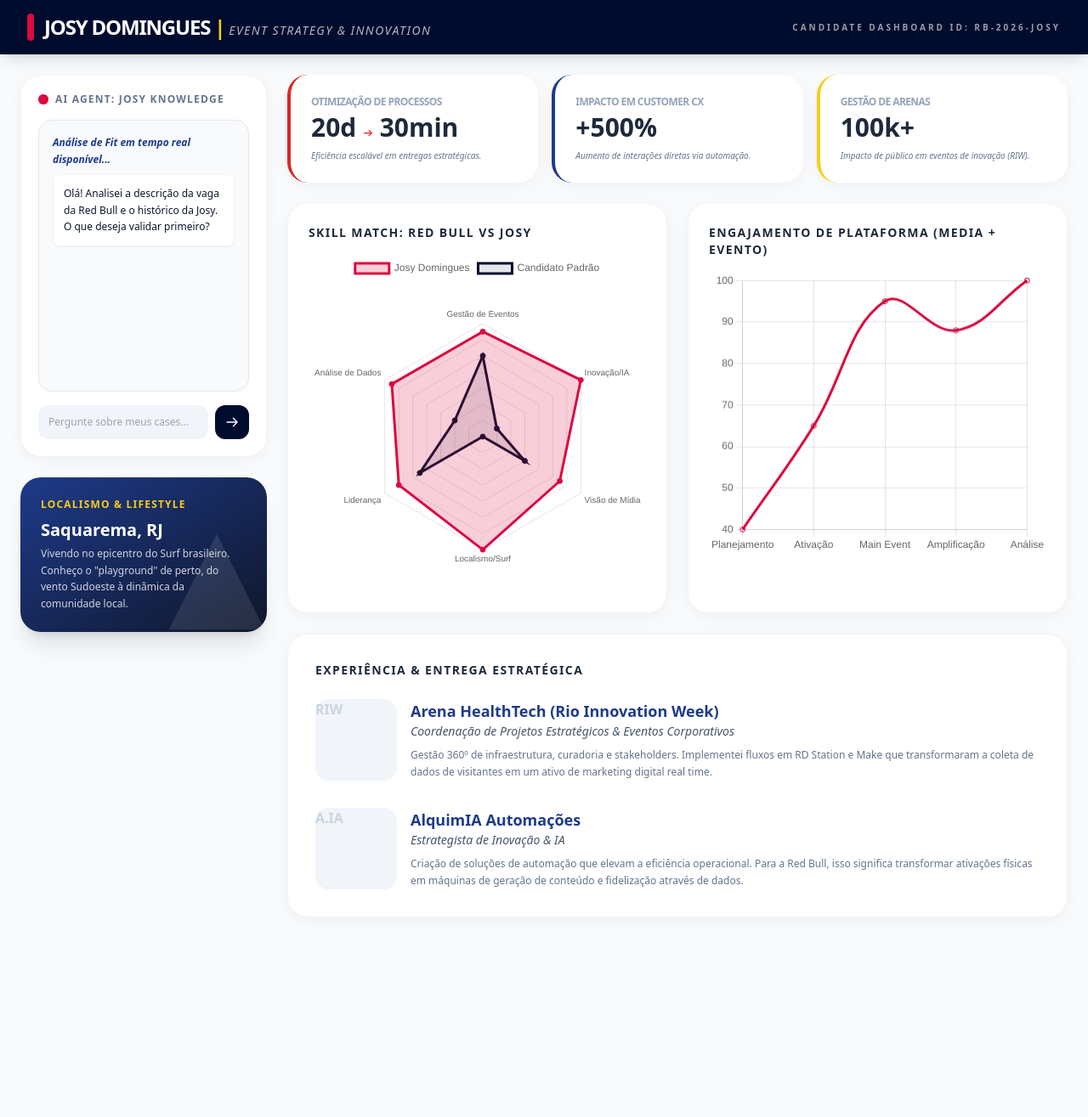
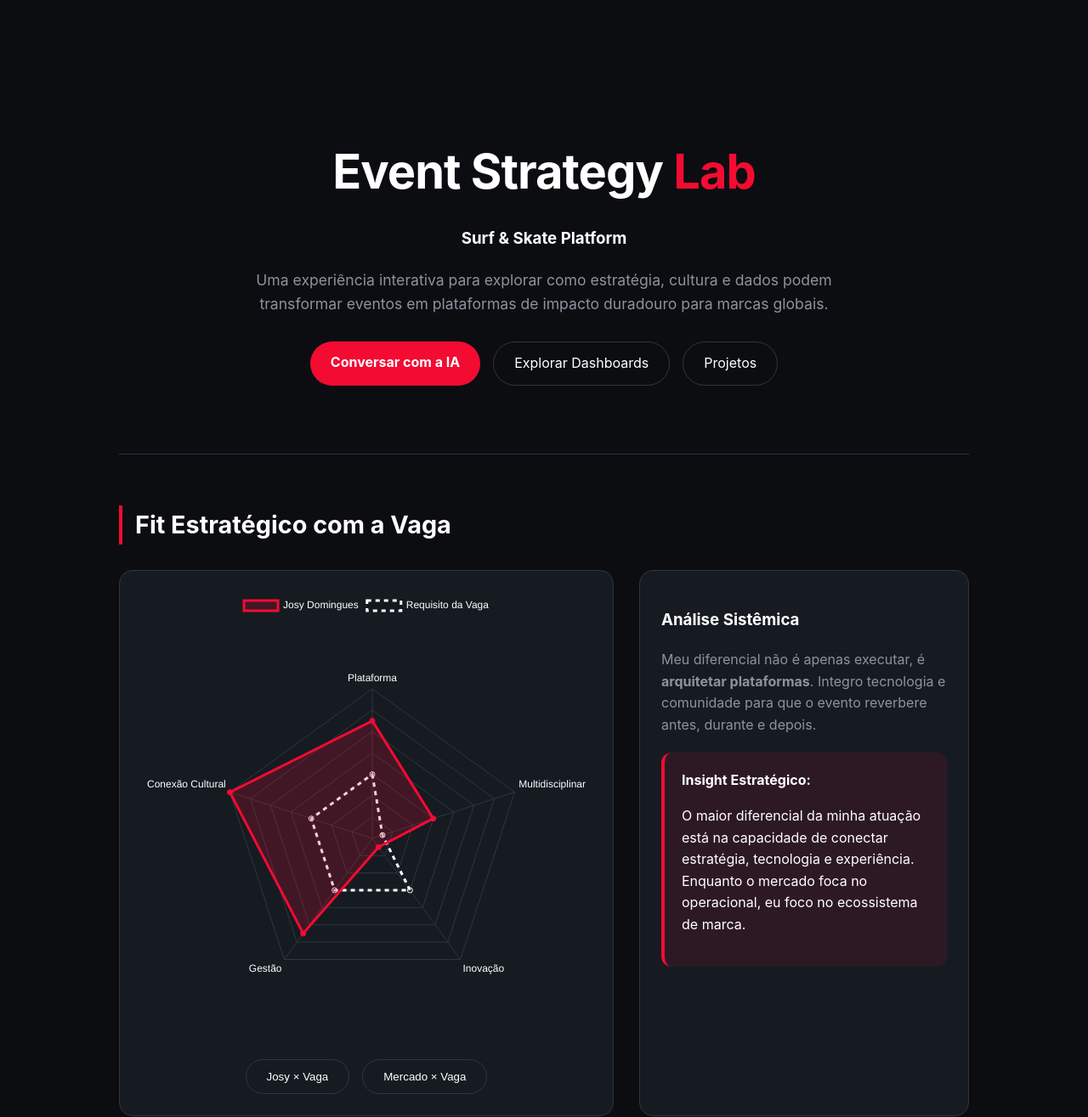
Before and after one commit to Josyfran/josydomingues-cvredbull, a plain HTML site: page index.html in a window 1280 px wide. Shown: the top 1315 px of the page at 85% size. Before the commit the page ends 1104 px from the top, so only its background shows below. Drawn offline with nearby package versions, Linux system fonts and the light colour scheme.

Commit message:
index.html

```diff
--- a/index.html
+++ b/index.html
@@ -3,182 +3,219 @@
 <head>
     <meta charset="UTF-8">
     <meta name="viewport" content="width=device-width, initial-scale=1.0">
-    <title>Dashboard Estratégico | Josy Domingues</title>
-    <script src="https://cdn.tailwindcss.com"></script>
+    <title>Josy Domingues | Event Strategy Lab</title>
     <script src="https://cdn.jsdelivr.net/npm/chart.js"></script>
+    <link rel="stylesheet" href="https://cdnjs.cloudflare.com/ajax/libs/font-awesome/6.0.0/css/all.min.css">
     <style>
-        .redbull-blue { background-color: #000c2d; }
-        .redbull-red { background-color: #db0a40; }
-        .redbull-yellow { background-color: #ffcc00; }
-        .bg-dashboard { background-color: #f8fafc; }
-        .card-shadow { box-shadow: 0 4px 20px -2px rgba(0, 12, 45, 0.05); }
+        :root {
+            --bg-color: #0b0d11;
+            --card-bg: #161b22;
+            --accent-color: #f30b32; /* Red Bull Energy Red */
+            --text-main: #ffffff;
+            --text-dim: #8b949e;
+            --border: #30363d;
+        }
+
+        body {
+            background-color: var(--bg-color);
+            color: var(--text-main);
+            font-family: 'Inter', -apple-system, sans-serif;
+            margin: 0;
+            line-height: 1.6;
+        }
+
+        .container { max-width: 1000px; margin: 0 auto; padding: 40px 20px; }
+
+        /* 1. HERO SECTION */
+        .hero { text-align: center; padding: 80px 0; border-bottom: 1px solid var(--border); }
+        .hero h1 { font-size: 3.5rem; margin-bottom: 10px; letter-spacing: -1px; }
+        .hero span { color: var(--accent-color); }
+        .hero p { color: var(--text-dim); max-width: 700px; margin: 20px auto; font-size: 1.1rem; }
+
+        .nav-buttons { display: flex; justify-content: center; gap: 15px; margin-top: 30px; }
+        .btn {
+            padding: 12px 24px; border-radius: 30px; border: 1px solid var(--border);
+            background: transparent; color: white; cursor: pointer; transition: 0.3s; text-decoration: none;
+        }
+        .btn-primary { background: var(--accent-color); border: none; font-weight: bold; }
+        .btn:hover { transform: translateY(-3px); box-shadow: 0 5px 15px rgba(243, 11, 50, 0.2); }
+
+        /* 2. DASHBOARD SECTION */
+        .section-title { margin: 60px 0 30px; font-size: 1.8rem; border-left: 4px solid var(--accent-color); padding-left: 15px; }
+
+        .dashboard-grid { display: grid; grid-template-columns: 1.5fr 1fr; gap: 30px; margin-bottom: 40px; }
+        .card { background: var(--card-bg); border-radius: 16px; padding: 25px; border: 1px solid var(--border); }
+
+        .insight-box {
+            background: rgba(243, 11, 50, 0.1); border-radius: 12px; padding: 20px;
+            margin-top: 20px; border-left: 4px solid var(--accent-color);
+        }
+
+        /* 3. PROJETOS */
+        .projects-grid { display: grid; grid-template-columns: repeat(2, 1fr); gap: 20px; }
+        .project-card h3 { color: var(--accent-color); margin-top: 0; }
+
+        /* 4. FOOTER */
+        .footer { text-align: center; padding: 100px 0; }
+        .social-links { margin-top: 20px; display: flex; justify-content: center; gap: 20px; }
+
+        @media (max-width: 768px) {
+            .dashboard-grid, .projects-grid { grid-template-columns: 1fr; }
+            .hero h1 { font-size: 2.2rem; }
+        }
     </style>
 </head>
-<body class="bg-dashboard text-slate-900 font-sans">
+<body>
 
-    <nav class="redbull-blue p-4 text-white flex justify-between items-center sticky top-0 z-50 shadow-lg px-8">
-        <div class="flex items-center gap-3">
-            <div class="w-2 h-8 redbull-red rounded-full"></div>
-            <span class="font-bold tracking-tighter text-2xl uppercase">Josy Domingues <span class="text-yellow-400">|</span> <span class="text-sm font-light tracking-widest opacity-70 italic">Event Strategy & Innovation</span></span>
+<div class="container">
+    <header class="hero">
+        <h1>Event Strategy <span>Lab</span></h1>
+        <h3>Surf & Skate Platform</h3>
+        <p>Uma experiência interativa para explorar como estratégia, cultura e dados podem transformar eventos em plataformas de impacto duradouro para marcas globais.</p>
+
+        <div class="nav-buttons">
+            <a href="https://wa.me/5521973840942" class="btn btn-primary">Conversar com a IA</a>
+            <a href="#dashboards" class="btn">Explorar Dashboards</a>
+            <a href="#projetos" class="btn">Projetos</a>
         </div>
-        <div class="hidden md:block text-[10px] uppercase tracking-[0.3em] font-bold opacity-60">Candidate Dashboard ID: RB-2026-JOSY</div>
-    </nav>
+    </header>
 
-    <main class="max-w-7xl mx-auto p-6 grid grid-cols-1 lg:grid-cols-4 gap-6">
-
-        <div class="lg:col-span-1 space-y-6">
-            <div class="bg-white p-5 rounded-3xl card-shadow border border-gray-100">
-                <div class="flex items-center gap-2 mb-4">
-                    <span class="relative flex h-3 w-3">
-                      <span class="animate-ping absolute inline-flex h-full w-full rounded-full bg-red-400 opacity-75"></span>
-                      <span class="relative inline-flex rounded-full h-3 w-3 redbull-red"></span>
-                    </span>
-                    <h2 class="text-xs font-bold text-slate-500 uppercase tracking-widest">AI Agent: Josy Knowledge</h2>
-                </div>
-
-                <div id="chat-container" class="h-80 overflow-y-auto mb-4 bg-slate-50 rounded-2xl p-4 text-xs leading-relaxed border border-inner">
-                    <p class="text-blue-900 font-semibold mb-2 italic">Análise de Fit em tempo real disponível...</p>
-                    <div id="chat-box" class="space-y-3">
-                        <div class="bg-white p-3 rounded-lg shadow-sm border border-gray-100">Olá! Analisei a descrição da vaga da Red Bull e o histórico da Josy. O que deseja validar primeiro?</div>
+    <section id="dashboards">
+        <h2 class="section-title">Fit Estratégico com a Vaga</h2>
+        <div class="dashboard-grid">
+            <div class="card">
+                <canvas id="fitChart"></canvas>
+                <div class="nav-buttons" style="margin-top: 20px;">
+                    <button class="btn" onclick="updateChart('josy')">Josy × Vaga</button>
+                    <button class="btn" onclick="updateChart('mercado')">Mercado × Vaga</button>
                 </div>
             </div>
-                <div class="flex gap-2">
-                    <input id="user-input" type="text" placeholder="Pergunte sobre meus cases..." class="w-full bg-slate-100 border-none p-3 rounded-xl text-xs focus:ring-2 focus:ring-red-600 outline-none">
-                    <button onclick="sendMessage()" class="redbull-blue text-white p-3 rounded-xl hover:redbull-red transition-colors">
-                        <svg xmlns="http://www.w3.org/2000/svg" class="h-4 w-4" fill="none" viewBox="0 0 24 24" stroke="currentColor"><path stroke-linecap="round" stroke-linejoin="round" stroke-width="2" d="M14 5l7 7m0 0l-7 7m7-7H3" /></svg>
-                    </button>
-                </div>
-            </div>
-
-            <div class="bg-gradient-to-br from-blue-900 to-slate-900 p-6 rounded-3xl text-white shadow-xl relative overflow-hidden">
-                <div class="absolute -right-4 -bottom-4 opacity-10">
-                    <svg width="150" height="150" viewBox="0 0 24 24" fill="white"><path d="M21 21H3L12 3l9 18z"/></svg>
-                </div>
-                <h3 class="text-xs font-bold text-yellow-400 uppercase tracking-widest mb-2">Localismo & Lifestyle</h3>
-                <p class="text-xl font-bold mb-1">Saquarema, RJ</p>
-                <p class="text-xs opacity-80 leading-relaxed">Vivendo no epicentro do Surf brasileiro. Conheço o "playground" de perto, do vento Sudoeste à dinâmica da comunidade local.</p>
-            </div>
-        </div>
-
-        <div class="lg:col-span-3 space-y-6">
-
-            <div class="grid grid-cols-1 md:grid-cols-3 gap-4">
-                <div class="bg-white p-6 rounded-3xl card-shadow border-l-4 border-red-600">
-                    <p class="text-xs font-bold text-slate-400 uppercase mb-1 tracking-tighter">Otimização de Processos</p>
-                    <h4 class="text-3xl font-black text-slate-800">20d <span class="text-sm text-red-500 font-normal">➔</span> 30min</h4>
-                    <p class="text-[10px] text-slate-500 mt-2 italic">Eficiência escalável em entregas estratégicas.</p>
-                </div>
-                <div class="bg-white p-6 rounded-3xl card-shadow border-l-4 border-blue-900">
-                    <p class="text-xs font-bold text-slate-400 uppercase mb-1 tracking-tighter">Impacto em Customer CX</p>
-                    <h4 class="text-3xl font-black text-slate-800">+500%</h4>
-                    <p class="text-[10px] text-slate-500 mt-2 italic">Aumento de interações diretas via automação.</p>
-                </div>
-                <div class="bg-white p-6 rounded-3xl card-shadow border-l-4 border-yellow-400">
-                    <p class="text-xs font-bold text-slate-400 uppercase mb-1 tracking-tighter">Gestão de Arenas</p>
-                    <h4 class="text-3xl font-black text-slate-800">100k+</h4>
-                    <p class="text-[10px] text-slate-500 mt-2 italic">Impacto de público em eventos de inovação (RIW).</p>
-                </div>
-            </div>
-
-            <div class="grid grid-cols-1 md:grid-cols-2 gap-6">
-                <div class="bg-white p-6 rounded-3xl card-shadow border border-gray-100">
-                    <h3 class="text-sm font-bold text-slate-800 uppercase mb-4 tracking-widest">Skill Match: Red Bull vs Josy</h3>
-                    <canvas id="radarChart" height="250"></canvas>
-                </div>
-                <div class="bg-white p-6 rounded-3xl card-shadow border border-gray-100">
-                    <h3 class="text-sm font-bold text-slate-800 uppercase mb-4 tracking-widest">Engajamento de Plataforma (Media + Evento)</h3>
-                    <canvas id="kpiChart" height="250"></canvas>
-                </div>
-            </div>
-
-            <div class="bg-white p-8 rounded-3xl card-shadow border border-gray-100">
-                <h3 class="text-sm font-bold text-slate-800 uppercase mb-6 tracking-widest">Experiência & Entrega Estratégica</h3>
-
-                <div class="space-y-8">
-                    <div class="flex gap-4">
-                        <div class="hidden md:block w-24 h-24 bg-slate-100 rounded-2xl flex-shrink-0 flex items-center justify-center font-black text-slate-300">RIW</div>
-                        <div>
-                            <h4 class="font-bold text-lg text-blue-900">Arena HealthTech (Rio Innovation Week)</h4>
-                            <p class="text-sm text-slate-600 mb-2 font-medium italic">Coordenação de Projetos Estratégicos & Eventos Corporativos</p>
-                            <p class="text-xs text-slate-500 leading-relaxed">Gestão 360º de infraestrutura, curadoria e stakeholders. Implementei fluxos em RD Station e Make que transformaram a coleta de dados de visitantes em um ativo de marketing digital real time.</p>
-                        </div>
-                    </div>
-
-                    <div class="flex gap-4">
-                        <div class="hidden md:block w-24 h-24 bg-slate-100 rounded-2xl flex-shrink-0 flex items-center justify-center font-black text-slate-300">A.IA</div>
-                        <div>
-                            <h4 class="font-bold text-lg text-blue-900">AlquimIA Automações</h4>
-                            <p class="text-sm text-slate-600 mb-2 font-medium italic">Estrategista de Inovação & IA</p>
-                            <p class="text-xs text-slate-500 leading-relaxed">Criação de soluções de automação que elevam a eficiência operacional. Para a Red Bull, isso significa transformar ativações físicas em máquinas de geração de conteúdo e fidelização através de dados.</p>
+            <div class="card">
+                <h3>Análise Sistêmica</h3>
+                <p style="color: var(--text-dim);">Meu diferencial não é apenas executar, é <strong>arquitetar plataformas</strong>. Integro tecnologia e comunidade para que o evento reverbere antes, durante e depois.</p>
+                <div class="insight-box">
+                    <strong>Insight Estratégico:</strong>
+                    <p id="insight-text">O maior diferencial da minha atuação está na capacidade de conectar estratégia, tecnologia e experiência. Enquanto o mercado foca no operacional, eu foco no ecossistema de marca.</p>
                 </div>
             </div>
         </div>
+    </section>
+
+    <section>
+        <h2 class="section-title">Eventos como Plataforma</h2>
+        <div class="card" style="display: flex; gap: 30px; align-items: center; flex-wrap: wrap;">
+            <div style="flex: 1; min-width: 300px;">
+                <p>Eventos não são momentos pontuais. São plataformas que conectam cultura, comunidade e narrativa de marca. Minha abordagem foca em três pilares:</p>
+                <ul>
+                    <li><strong>Experiência:</strong> Momentos memoráveis presenciais.</li>
+                    <li><strong>Conteúdo:</strong> Narrativas que amplificam o alcance global.</li>
+                    <li><strong>Comunidade:</strong> Vínculos reais com territórios culturais.</li>
+                </ul>
+            </div>
+            <div style="flex: 1; min-width: 300px; text-align: center;">
+                 <i class="fa-solid fa-layer-group" style="font-size: 5rem; color: var(--accent-color);"></i>
             </div>
         </div>
-    </main>
+    </section>
+
+    <section id="projetos">
+        <h2 class="section-title">Projetos e Plataformas</h2>
+        <div class="projects-grid">
+            <div class="card project-card">
+                <h3>Automação Estratégica</h3>
+                <p>Integração de dados e análise de performance (Make/n8n/RD Station) para redução de 60% no tempo operacional de resposta ao lead/fã.</p>
+            </div>
+            <div class="card project-card">
+                <h3>Estruturação de Produtos</h3>
+                <p>Desenvolvimento de soluções digitais escaláveis que transformam conhecimento estratégico em ferramentas de decisão para marketing.</p>
+            </div>
+            <div class="card project-card">
+                <h3>Ecossistema de Inovação</h3>
+                <p>Uso de IA para análise de sentimento e predição de tendências em eventos esportivos de larga escala.</p>
+            </div>
+            <div class="card project-card">
+                <h3>Operação Rio Innovation Week</h3>
+                <p>Gestão operacional da HealthTech Arena (2022-2023), focando em fluxo de público e experiência de conteúdo.</p>
+            </div>
+        </div>
+    </section>
+
+    <footer class="footer">
+        <p>"Se eventos são plataformas de cultura, estratégia é o que transforma experiências em impacto."</p>
+        <div class="social-links">
+            <a href="https://www.linkedin.com/in/josydomingues/" class="btn btn-primary"><i class="fab fa-linkedin"></i> LinkedIn</a>
+            <a href="https://wa.me/5521973840942" class="btn"><i class="fab fa-whatsapp"></i> WhatsApp</a>
+        </div>
+    </footer>
+</div>
 
 <script>
-        // GRÁFICO 1: RADAR DE SKILLS (Comparação Candidato Ideal Red Bull vs Josy)
-        const ctxRadar = document.getElementById('radarChart').getContext('2d');
-        new Chart(ctxRadar, {
+    const ctx = document.getElementById('fitChart').getContext('2d');
+
+    const dataSets = {
+        josy: {
+            label: 'Josy Domingues',
+            data: [95, 90, 85, 95, 98],
+            color: '#f30b32'
+        },
+        mercado: {
+            label: 'Média de Mercado',
+            data: [70, 65, 60, 80, 50],
+            color: '#8b949e'
+        }
+    };
+
+    let fitChart = new Chart(ctx, {
         type: 'radar',
         data: {
-                labels: ['Gestão de Eventos', 'Inovação/IA', 'Visão de Mídia', 'Localismo/Surf', 'Liderança', 'Análise de Dados'],
+            labels: ['Plataforma', 'Multidisciplinar', 'Inovação', 'Gestão', 'Conexão Cultural'],
             datasets: [{
                 label: 'Josy Domingues',
-                    data: [95, 100, 85, 100, 90, 95],
+                data: dataSets.josy.data,
                 fill: true,
-                    backgroundColor: 'rgba(219, 10, 64, 0.2)',
-                    borderColor: '#db0a40',
-                    pointBackgroundColor: '#db0a40',
-                }, {
-                    label: 'Candidato Padrão',
-                    data: [80, 40, 60, 30, 75, 50],
-                    fill: true,
-                    backgroundColor: 'rgba(0, 12, 45, 0.1)',
-                    borderColor: '#000c2d',
-                    pointBackgroundColor: '#000c2d',
+                backgroundColor: 'rgba(243, 11, 50, 0.2)',
+                borderColor: '#f30b32',
+                pointBackgroundColor: '#f30b32'
+            },
+            {
+                label: 'Requisito da Vaga',
+                data: [90, 85, 90, 90, 90],
+                fill: false,
+                borderColor: '#ffffff',
+                borderDash: [5, 5]
             }]
         },
         options: {
-                elements: { line: { borderWidth: 3 } },
-                scales: { r: { angleLines: { display: false }, suggestMin: 0, ticks: { display: false } } }
+            scales: {
+                r: {
+                    angleLines: { color: '#30363d' },
+                    grid: { color: '#30363d' },
+                    pointLabels: { color: '#ffffff', font: { size: 12 } },
+                    ticks: { display: false, max: 100 }
+                }
+            },
+            plugins: { legend: { labels: { color: '#ffffff' } } }
         }
     });
 
-        // GRÁFICO 2: DASHBOARD DE PERFORMANCE
-        const ctxLine = document.getElementById('kpiChart').getContext('2d');
-        new Chart(ctxLine, {
-            type: 'line',
-            data: {
-                labels: ['Planejamento', 'Ativação', 'Main Event', 'Amplificação', 'Análise'],
-                datasets: [{
-                    label: 'Eficácia da Estratégia Josy',
-                    data: [40, 65, 95, 88, 100],
-                    borderColor: '#db0a40',
-                    tension: 0.4,
-                    fill: false
-                }]
-            },
-            options: { plugins: { legend: { display: false } } }
-        });
-
-        // Chatbot Integration Placeholder
-        function sendMessage() {
-            const input = document.getElementById('user-input');
-            const chatBox = document.getElementById('chat-box');
-            if (input.value.trim() === "") return;
-
-            chatBox.innerHTML += `<div class='text-right'><span class='inline-block bg-slate-200 p-2 rounded-lg text-[11px] mt-2'>${input.value}</span></div>`;
-
-            // Aqui você conectaria a chamada de API da sua IA do GPTMaker se for usar via código
-            setTimeout(() => {
-                chatBox.innerHTML += `<div class='bg-blue-50 p-2 rounded-lg text-blue-900 text-[11px] border border-blue-100'><b>Josy Agent:</b> Entendido! Analisando seus critérios de 'Localismo' e 'Inovação', a Josy se destaca por residir em Saquarema e dominar automações Make/n8n...</div>`;
-                document.getElementById('chat-container').scrollTop = document.getElementById('chat-container').scrollHeight;
-            }, 800);
-
-            input.value = "";
+    function updateChart(type) {
+        const insight = document.getElementById('insight-text');
+        if(type === 'josy') {
+            fitChart.data.datasets[0].label = 'Josy Domingues';
+            fitChart.data.datasets[0].data = dataSets.josy.data;
+            fitChart.data.datasets[0].borderColor = '#f30b32';
+            fitChart.data.datasets[0].backgroundColor = 'rgba(243, 11, 50, 0.2)';
+            insight.innerText = "O maior diferencial da minha atuação está na capacidade de conectar estratégia, tecnologia e experiência. Minha visão sistêmica permite transformar eventos em ativos de mídia.";
+        } else {
+            fitChart.data.datasets[0].label = 'Candidato Médio';
+            fitChart.data.datasets[0].data = dataSets.mercado.data;
+            fitChart.data.datasets[0].borderColor = '#8b949e';
+            fitChart.data.datasets[0].backgroundColor = 'rgba(139, 148, 158, 0.2)';
+            insight.innerText = "Enquanto o mercado se concentra na execução logística, existe um 'gap' de 40% em inovação e arquitetura de dados que eu preencho com automações estratégicas.";
+        }
+        fitChart.update();
     }
 </script>
+
 </body>
 </html>
```
Lines whose indentation alone changed are shown as unchanged.
